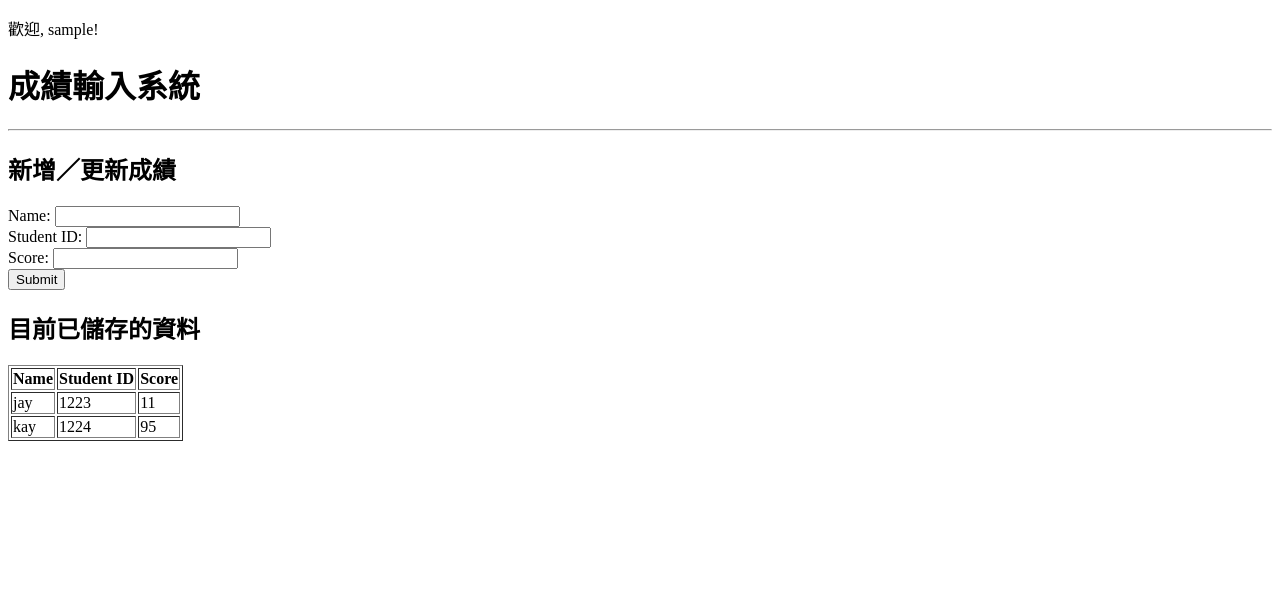
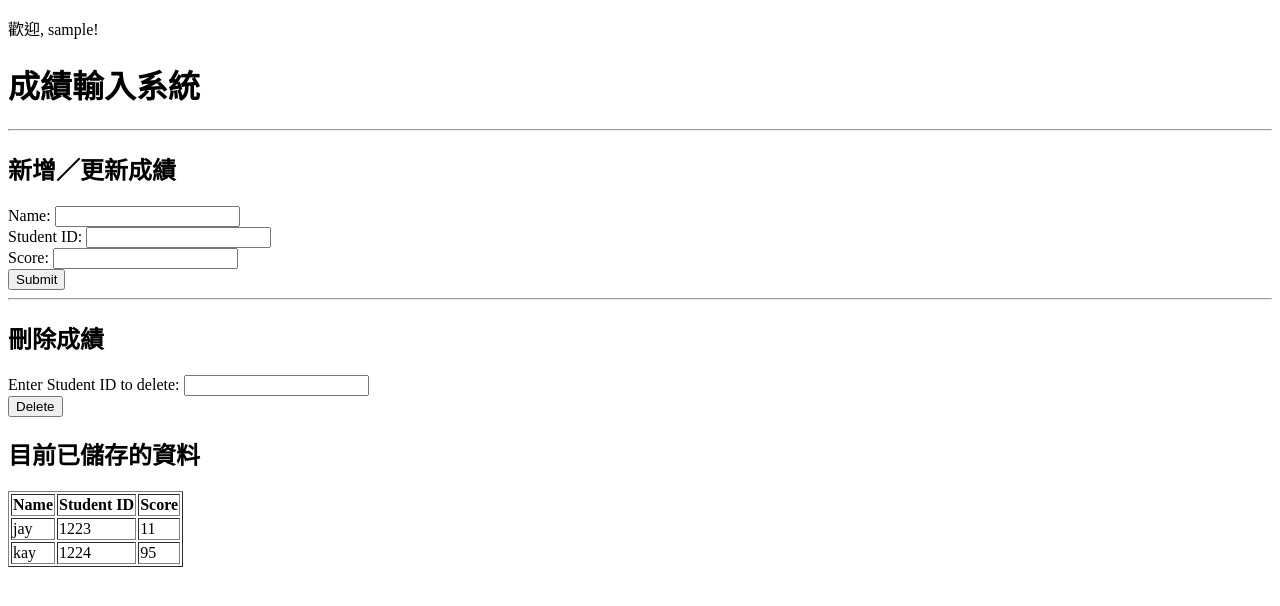
Before and after one commit to leotsai940914/114-1-Department-Computer-Network-and-Programming-, a Flask app: page /grades in a window 1280 px wide. Shown: the top 606 px of the page. Run offline with Flask 3, Linux system fonts and the light colour scheme; the visitor is signed in with stand-in values (Sample User, id 1); data comes from the database, SQL or seed files in the repository; both versions use the stored data as it was after the commit.

Commit message:
delete function

```diff
--- a/HW7_Flask/main.py
+++ b/HW7_Flask/main.py
@@ -43,9 +43,9 @@ def grades():
 
     # 檢查請求為 POST 還是 GET
     if request.method == 'POST':
-        name = request.form['student_id']
-        student_id = request.form['score']
-        score = request.form['users.db']
+        name = request.form['name']
+        student_id = request.form['student_id']
+        score = request.form['score']
 
         conn = sqlite3.connect('users.db')
         c = conn.cursor()
--- a/HW7_Flask/templates/grades.html
+++ b/HW7_Flask/templates/grades.html
@@ -30,6 +30,19 @@
         </div>
     </form>
 
+    <hr>
+
+    <h2>刪除成績</h2>
+    <form action="/delete" method="POST">
+        <div>
+            <label for="delete" method="POST">Enter Student ID to delete:</label>
+            <input type="text" id="delete_id" name="delete_id">
+        </div>
+        <div>
+            <button type="submit">Delete</button>
+        </div>
+    </form>
+
     <h2>目前已儲存的資料</h2>
     <table border="1">
         <thead>
```
Also changed, not shown: HW7_Flask/users.db.
